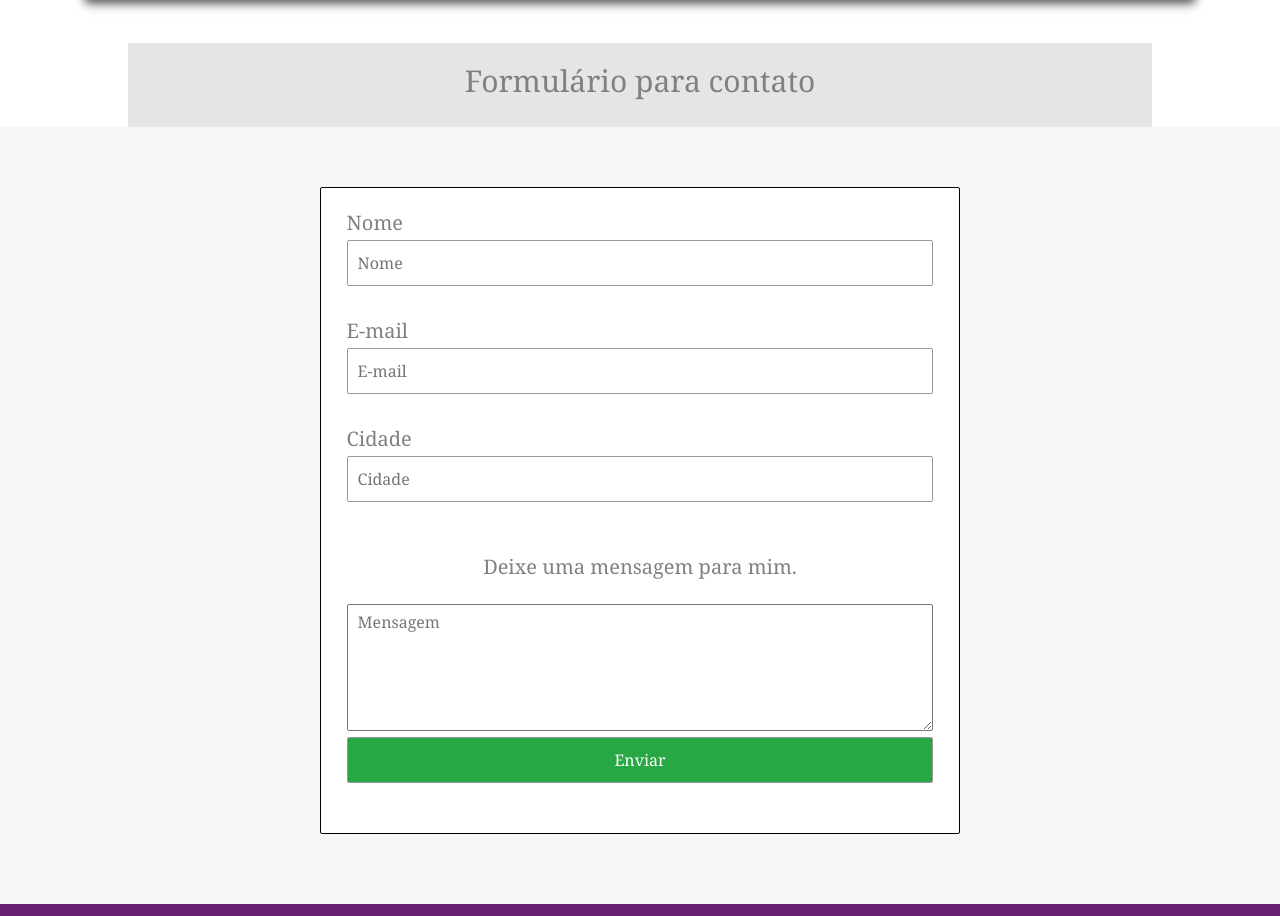
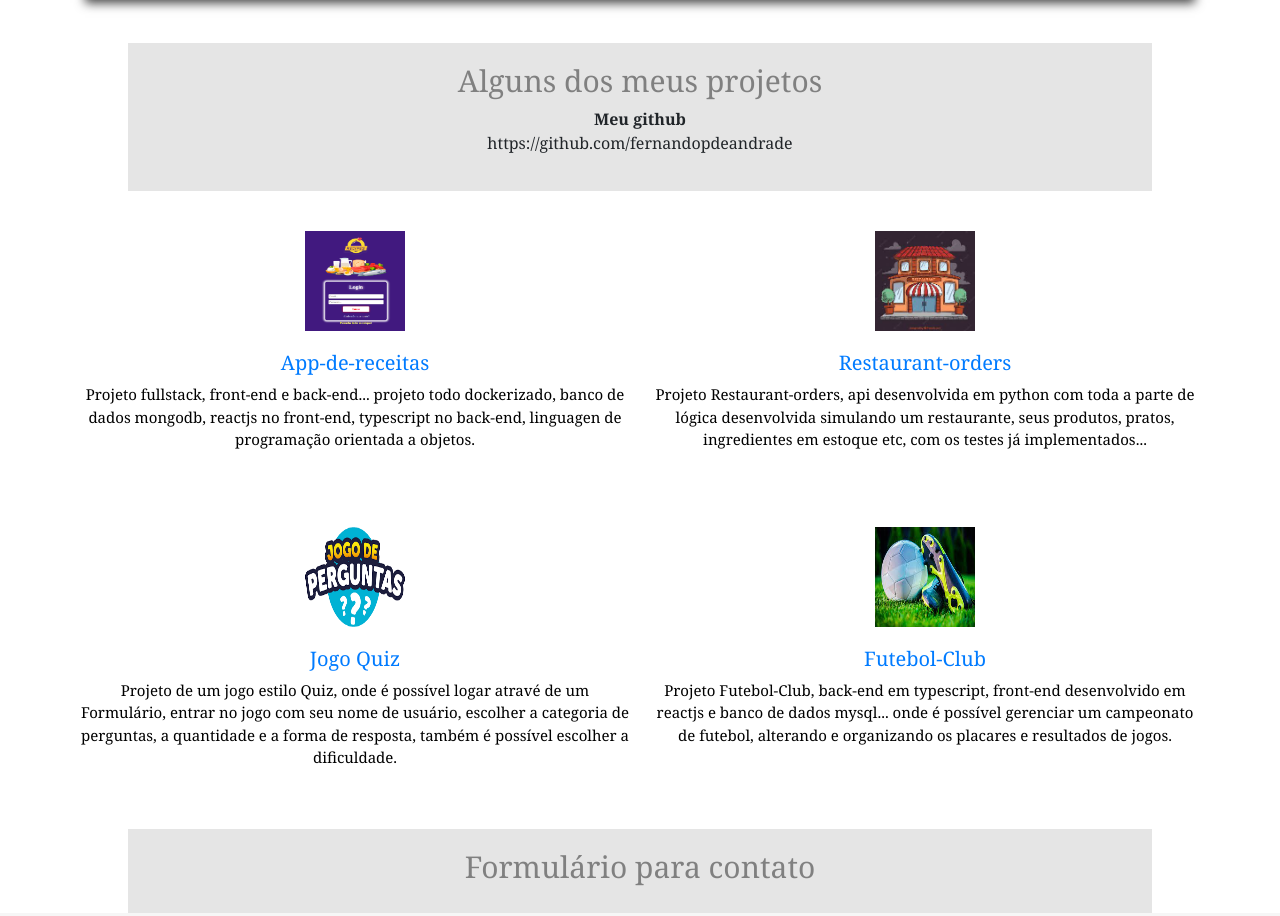
Before and after one commit to fernandopdeandrade/portfolio-github-io, a plain HTML site: page index.html in a window 1280 px wide. Shown: the part 8083-8999 px from the top of the page. Drawn offline with nearby package versions, Linux system fonts and the light colour scheme.

Commit message:
fix: inclusão de imagens e criação de uma seção de projetos com links que direcionam para os mesmos

```diff
--- a/index.html
+++ b/index.html
@@ -463,6 +463,88 @@
     <div class="clear"></div>
 
     <div class="divisoria">
+      <h1>Alguns dos meus projetos</h1>
+      <b>Meu github</b>
+      <p>https://github.com/fernandopdeandrade</p>
+    </div>
+
+    <section class="section-module ">
+      <div class="container">
+        <div class="row">
+          <div class="col-md-6 col-sm-6 col-xs-12 quadradinhos-imagem-texto">
+            <div id="HTML" class="a-quadradinhos">
+              <img src="/public/images/app-recipes.png" alt=" Imagem do ícone app-recipes">
+              <div>
+                <h4 class="titulo-quadradinhos"><a href="https://front-end-app-recipes.vercel.app/"
+                    target="_blank">App-de-receitas</a>
+                </h4>
+              </div>
+              <div>
+                <p class="conect-mensagem">Projeto fullstack, front-end e back-end... projeto todo dockerizado, banco de
+                  dados mongodb, reactjs no front-end, typescript no back-end, linguagen de programação orientada a
+                  objetos.
+                </p>
+              </div>
+            </div>
+          </div>
+          <div class="col-md-6 col-sm-6 col-xs-12 quadradinhos-imagem-texto">
+            <div id="HTML" class="a-quadradinhos">
+              <img src="/public/images/restaurante-orders.jpeg" alt="Imagem do ícone restaurant-orders">
+              <div>
+                <h4 class="titulo-quadradinhos"><a href="https://github.com/fernandopdeandrade/restaurant_orders"
+                    target="_blank">Restaurant-orders</a>
+                </h4>
+              </div>
+              <div>
+                <p class="conect-mensagem">Projeto Restaurant-orders, api desenvolvida em python com toda a
+                  parte de lógica desenvolvida simulando um restaurante, seus produtos, pratos, ingredientes em estoque
+                  etc, com os testes já implementados...
+                </p>
+              </div>
+            </div>
+          </div>
+          <div class="col-md-6 col-sm-6 col-xs-12 quadradinhos-imagem-texto">
+            <div id="HTML" class="a-quadradinhos">
+              <img src="/public/images/jogo-quiz.png" alt=" Imagem do ícone jogo-quiz">
+              <div>
+                <h4 class=" titulo-quadradinhos"><a
+                    href="https://github.com/fernandopdeandrade/jogo-quiz-trivia/tree/master" target="_blank">Jogo
+                    Quiz</a>
+                </h4>
+              </div>
+              <div>
+                <p class="conect-mensagem">Projeto de um jogo estilo Quiz, onde é possível logar atravé de um
+                  Formulário,
+                  entrar no jogo com seu nome de usuário, escolher a categoria de perguntas, a quantidade e a forma de
+                  resposta, também é possível escolher a dificuldade.
+                </p>
+              </div>
+            </div>
+          </div>
+          <div class="col-md-6 col-sm-6 col-xs-12 quadradinhos-imagem-texto">
+            <div id="HTML" class="a-quadradinhos">
+              <img src="/public/images/futebol.jpeg" alt=" Imagem do ícone Futebol-Club">
+              <div>
+                <h4 class=" titulo-quadradinhos"><a href="https://github.com/fernandopdeandrade/trybe-futebol-club"
+                    target="_blank">Futebol-Club</a>
+                </h4>
+              </div>
+              <div>
+                <p class="conect-mensagem">Projeto Futebol-Club, back-end em typescript, front-end desenvolvido em
+                  reactjs e
+                  banco de dados mysql... onde é possível gerenciar um campeonato de futebol, alterando e organizando os
+                  placares e
+                  resultados de jogos.
+                </p>
+              </div>
+            </div>
+          </div>
+        </div>
+      </div>
+    </section>
+
+    <br>
+    <div class="divisoria">
       <h1>Formulário para contato</h1>
     </div>
 
```
Also changed, not shown: public/images/app-recipes.png (added), public/images/futebol.jpeg (added), public/images/jogo-quiz.png (added), public/images/restaurante-orders.jpeg (added).
